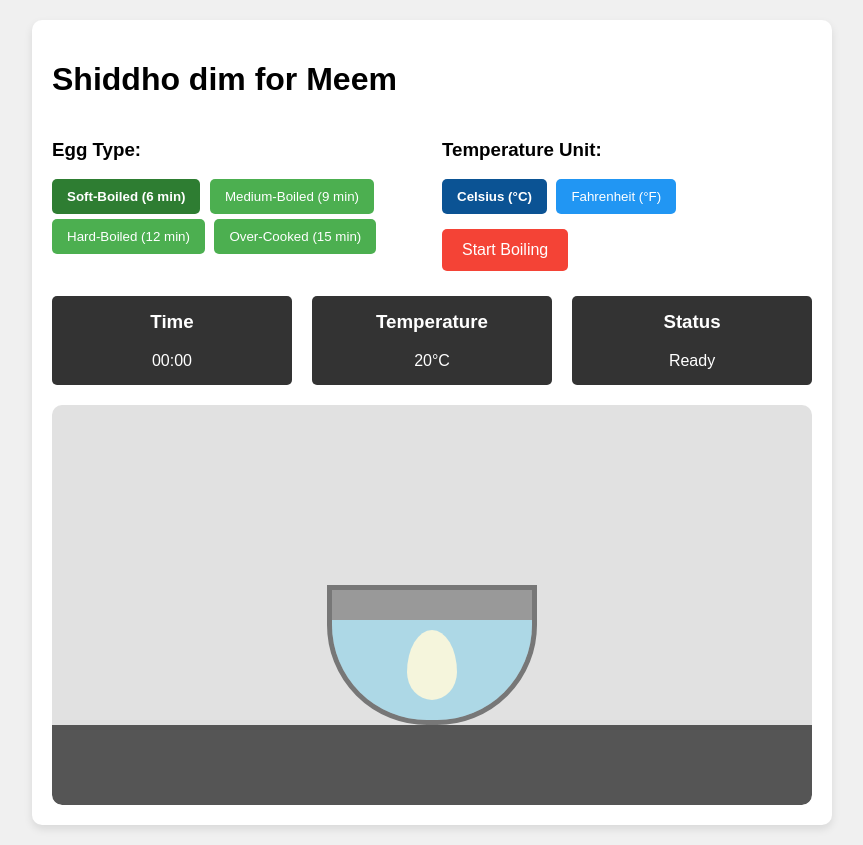
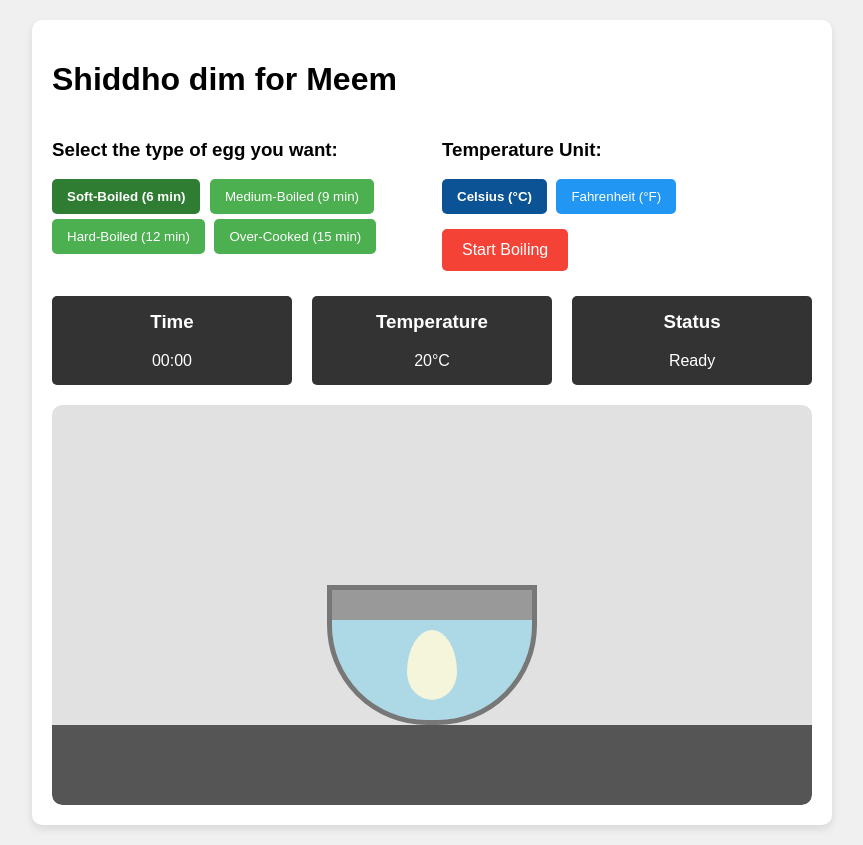
Before and after one commit to nafiulaziz/dimforMeem, a plain HTML site: page index.html in a window 1280 px wide. Shown: the whole page, without its empty margins (208-1071 px from the left). Drawn offline with Linux system fonts and the light colour scheme.

Commit message:
type update

```diff
--- a/index.html
+++ b/index.html
@@ -12,7 +12,7 @@
 
         <div class="controls">
             <div class="button-group">
-                <h3>Egg Type:</h3>
+                <h3>Select the type of egg you want:</h3>
                 <button id="soft" class="egg-type selected">Soft-Boiled (6 min)</button>
                 <button id="medium" class="egg-type">Medium-Boiled (9 min)</button>
                 <button id="hard" class="egg-type">Hard-Boiled (12 min)</button>
```
